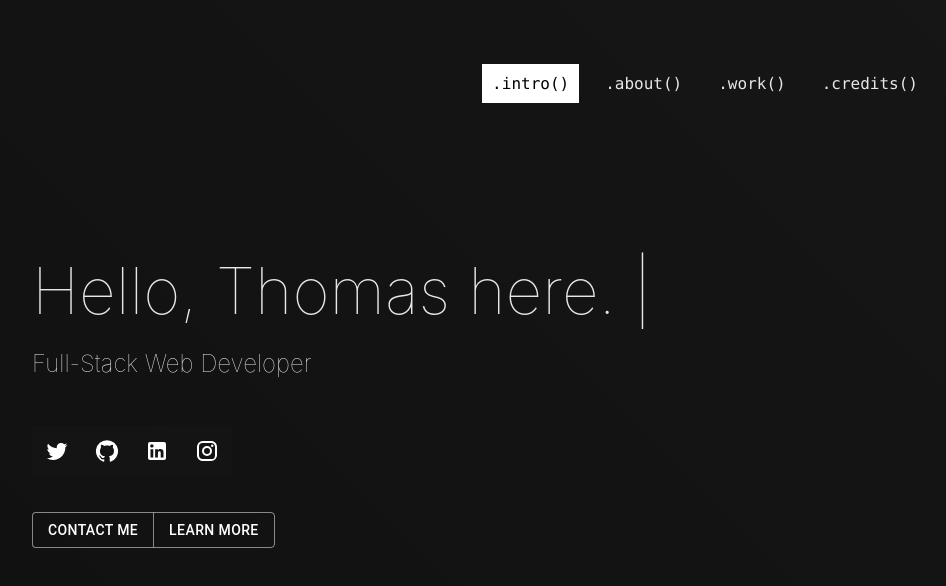
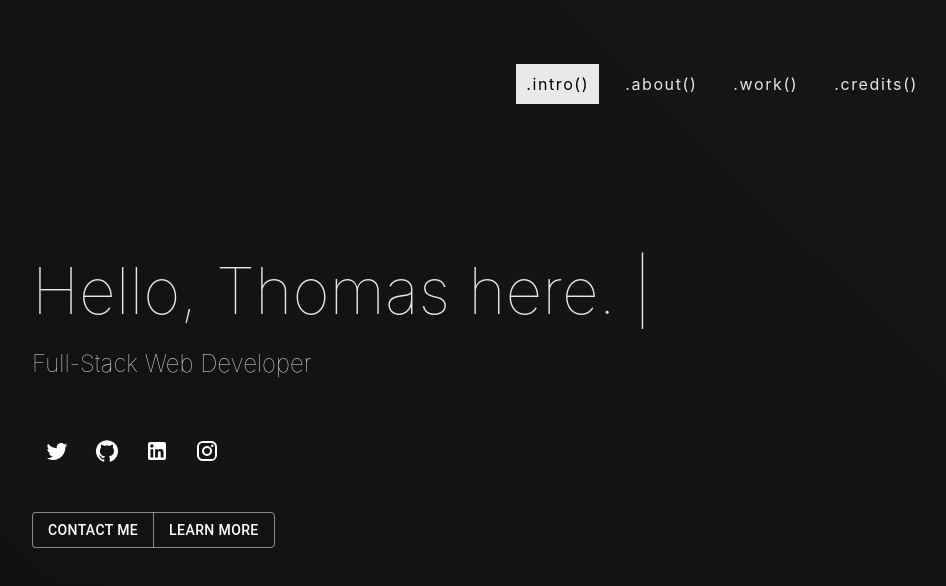
Before and after one commit to barksploit/portfolio-react, a React (Create React App) app: page / in a window 1280 px wide. Shown: the top 586 px of the page, without its empty margins (208-1154 px from the left). Built offline with nearby package versions, Linux system fonts and the light colour scheme; no server answers.

Commit message:
Tweak desktop header navigation styling

```diff
--- a/src/styles/header-navigation.scss
+++ b/src/styles/header-navigation.scss
@@ -7,12 +7,7 @@
 
     .active {
         color: #000;
-
-        &::after {
-            height: 200px;
-            width: 200px;
-        }
-
+        background-position: 100% 100%;
     }
 
     ul {
@@ -31,27 +26,19 @@
         cursor: pointer;
         position: relative;
         overflow: hidden;
+        background-image: linear-gradient(to bottom right, transparent 50%, rgb(233, 233, 233) 50%);
+        background-size: 200% 200%;
+        backface-visibility: hidden;
+        transform: translateZ(0);
+        background-repeat: no-repeat;
+        word-break: break-word;
+        transition: background-position 0.2s, color 0.1s;
         display: inline-block;
         box-sizing: border-box;
         padding: 10px;
         color: $textcolor;
+        letter-spacing: .1em;
         font-size: 1em;
-        font-family: $codefont;
-        transition: color 0.6s;
-
-        &::after {
-            content: "";
-            border-radius: 50%;
-            position: absolute;
-            top: 75%;
-            transition: width 0.6s ease-out, height 0.6s ease-out;
-            left: 25%;
-            z-index: -1;
-            transform: translate(-25%, -75%);
-            width: 0;
-            height: 0;
-            background-color: #FFF;
-        }
 
     }
 
```
